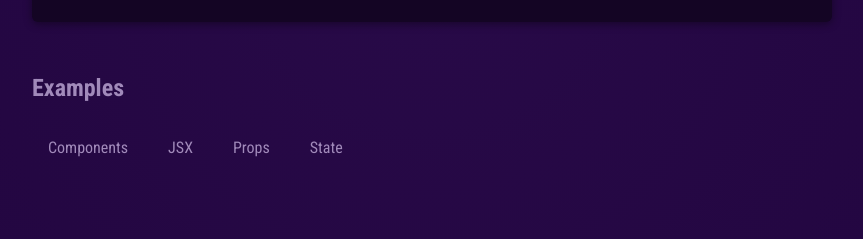
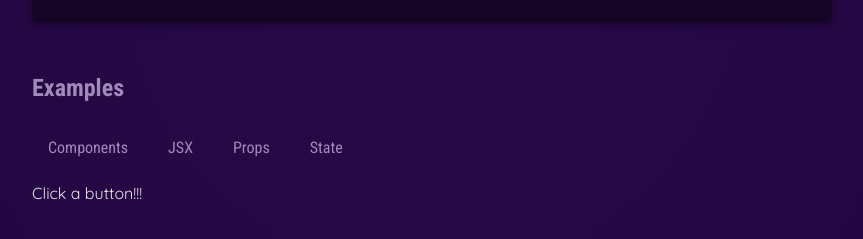
Before and after one commit to Abhilashgupta2706/React.js, a React (Vite) app in the folder 01-starting-project/: page / in a window 1280 px wide. Shown: the part 677-916 px from the top of the page, without its empty margins (208-1071 px from the left). Built offline with nearby package versions, Linux system fonts and the light colour scheme.

Commit message:
Use State

```diff
--- a/01-starting-project/src/App.jsx
+++ b/01-starting-project/src/App.jsx
@@ -1,3 +1,4 @@
+import { useState } from 'react'
 import CoreConcept from './components/CoreConcept/CoreConcept.jsx';
 import Header from './components/Header/Header.jsx';
 import TabButton from './components/TabButton/TabButton.jsx';
@@ -5,8 +6,11 @@ import { CORE_CONCEPTS } from './data.js';
 
 function App() {
 
+    const [selectedTopic, setSelectedTopic] = useState("Click a button!!!")
+
     function handleSelect(selectedButton) {
-        console.log(selectedButton)
+        setSelectedTopic(selectedButton)
+        // console.log(selectedTopic)
     }
 
     return (
@@ -38,6 +42,7 @@ function App() {
                         <TabButton onSelect={() => handleSelect('Props')}> Props </TabButton>
                         <TabButton onSelect={() => handleSelect('State')}> State </TabButton>
                     </menu>
+                    {selectedTopic}
                 </section>
             </main>
         </div>
```
